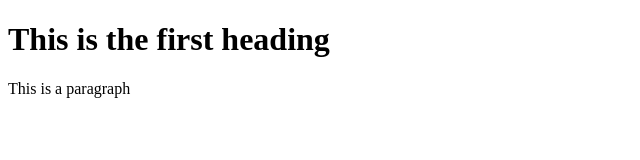
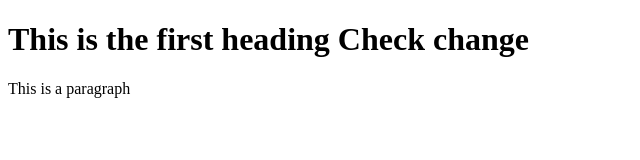
Before and after one commit to deaninfosec/testrepo, a plain HTML site: page Index.html in a window 1280 px wide. Shown: the whole page, without its empty margins (0-640 px from the left). Drawn offline with Linux system fonts and the light colour scheme.

Commit message:
deploy actions

```diff
--- a/Index.html
+++ b/Index.html
@@ -7,7 +7,7 @@
     </head>
     <body>
 
-        <h1>This is the first heading</h1>
+        <h1>This is the first heading Check change</h1>
         <p>This is a paragraph</p>
 
     </body>
```
Also changed, not shown: 1 other file.
